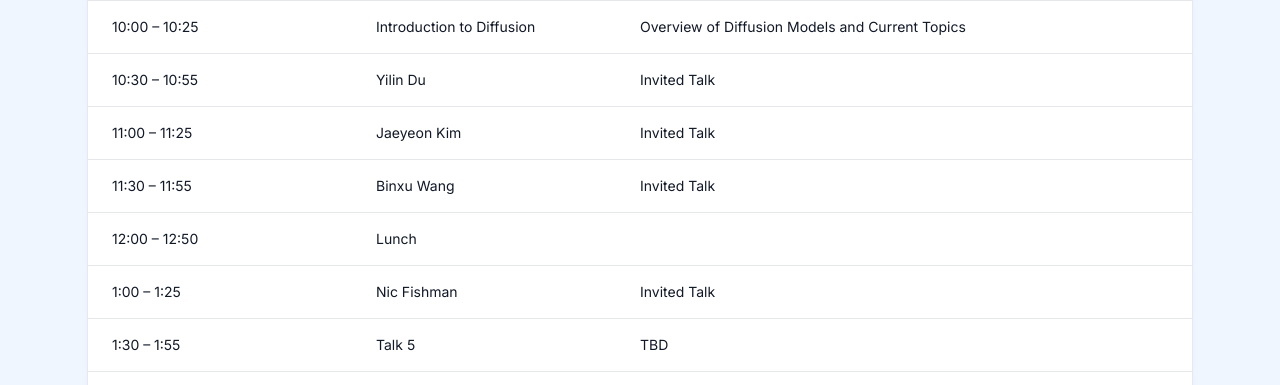
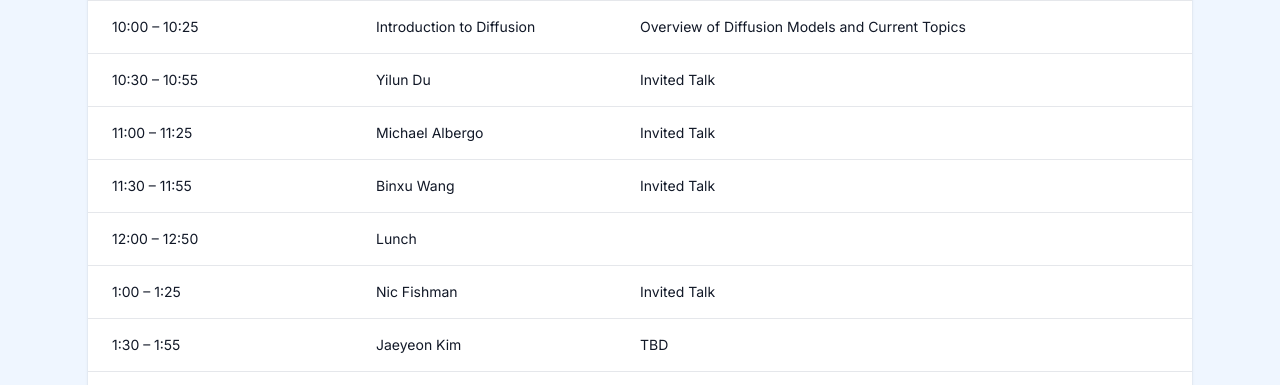
Before and after one commit to bostondiffusionday/bostondiffusionday.github.io, a plain HTML site: page index.html in a window 1280 px wide. Shown: the part 819-1204 px from the top of the page. Drawn offline with nearby package versions, Linux system fonts and the light colour scheme.

Commit message:
Update index.html
Talk schedule finalized

```diff
--- a/index.html
+++ b/index.html
@@ -103,12 +103,12 @@
             </div>
             <div class="grid grid-cols-12 px-6 py-4 hover:bg-blue-50">
               <div class="col-span-4 sm:col-span-3 font-medium">10:30 – 10:55</div>
-              <div class="col-span-4 sm:col-span-3">Yilin Du</div>
+              <div class="col-span-4 sm:col-span-3">Yilun Du</div>
               <div class="col-span-4 sm:col-span-6">Invited Talk</div>
             </div>
             <div class="grid grid-cols-12 px-6 py-4 hover:bg-blue-50">
               <div class="col-span-4 sm:col-span-3 font-medium">11:00 – 11:25</div>
-              <div class="col-span-4 sm:col-span-3"> Jaeyeon Kim</div>
+              <div class="col-span-4 sm:col-span-3"> Michael Albergo </div>
               <div class="col-span-4 sm:col-span-6">Invited Talk</div>
             </div>
             <div class="grid grid-cols-12 px-6 py-4 hover:bg-blue-50">
@@ -128,7 +128,7 @@
             </div>
             <div class="grid grid-cols-12 px-6 py-4 hover:bg-blue-50">
               <div class="col-span-4 sm:col-span-3 font-medium">1:30 – 1:55</div>
-              <div class="col-span-4 sm:col-span-3">Talk 5</div>
+              <div class="col-span-4 sm:col-span-3">Jaeyeon Kim</div>
               <div class="col-span-4 sm:col-span-6">TBD</div>
             </div>
             <div class="grid grid-cols-12 px-6 py-4 hover:bg-blue-50">
```
